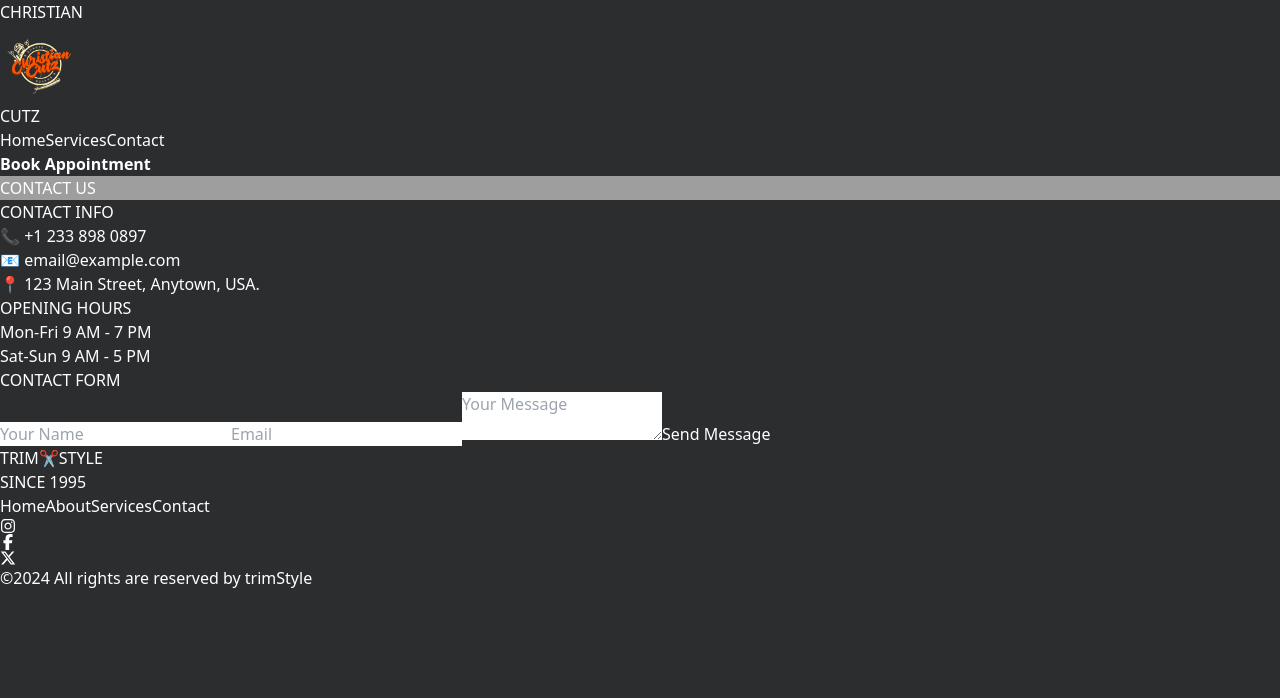
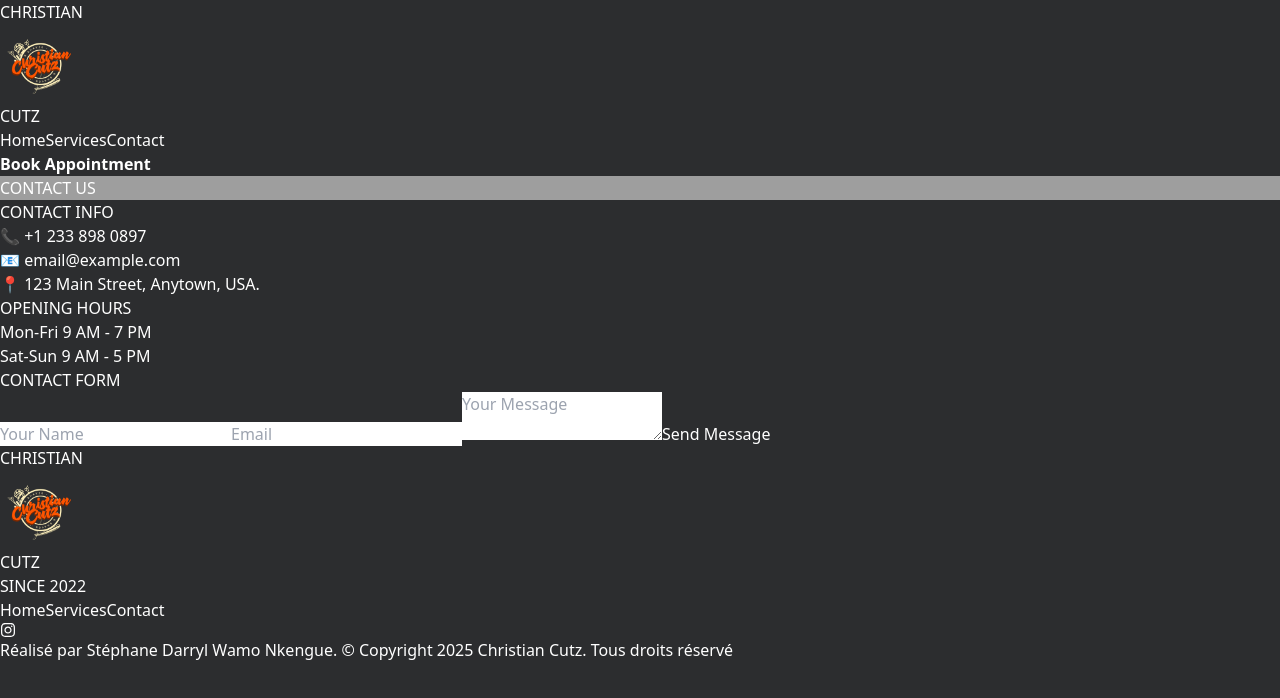
Before and after one commit to StephaneNkengue/ChristianCuts_barber, a Next.js app: page /contact in a window 1280 px wide. Shown: the top 698 px of the page. Built offline with nearby package versions, Linux system fonts and the light colour scheme; grey boxes are pictures that could not be loaded.

Commit message:
Modification des couleurs du header et du footer

```diff
--- a/src/app/components/footer.tsx
+++ b/src/app/components/footer.tsx
@@ -1,34 +1,49 @@
 import React from "react";
+import Link from "next/link";
+import Image from "next/image";
 import { FaInstagram, FaFacebookF, FaXTwitter } from "react-icons/fa6";
 
 export default function footer() {
   return (
-    <footer className="bg-black text-white py-10 text-center">
+    <footer className="bg-[#020202] text-white py-10 text-center">
       <div className="flex flex-col items-center space-y-4">
         {/* Logo */}
-        <div className="text-3xl font-bold flex items-center space-x-2">
-          <span>TRIM</span>
-          <span className="text-orange-500">✂</span>
-          <span>STYLE</span>
-        </div>
+        <Link href="/">
+          <div className="text-3xl font-bold flex items-center ">
+            <span className="text-white">CHRISTIAN</span>
+            <Image
+              src="/icons/Logo2.PNG"
+              width={80}
+              height={80}
+              alt="Picture of the author"
+            />
+            <span className="text-white">CUTZ</span>
+          </div>
+        </Link>
         <p className="text-gray-400">
-          SINCE <span className="font-semibold">1995</span>
+          SINCE <span className="font-semibold">2022</span>
         </p>
 
         {/* Navigation */}
         <nav className="flex space-x-6 text-gray-400">
-          <a href="#" className="hover:text-white">
+          <Link
+            href="/"
+            className="text-orange-500 transition duration-1000 ease-in-out"
+          >
             Home
-          </a>
-          <a href="#" className="hover:text-white">
-            About
-          </a>
-          <a href="#" className="hover:text-white">
+          </Link>
+          <Link
+            href="/service"
+            className="hover:text-orange-500  transition duration-1000 ease-in-out"
+          >
             Services
-          </a>
-          <a href="#" className="text-orange-500">
+          </Link>
+          <Link
+            href="/contact"
+            className="hover:text-orange-500  transition duration-1000 ease-in-out"
+          >
             Contact
-          </a>
+          </Link>
         </nav>
 
         {/* Social Icons */}
@@ -36,17 +51,18 @@ export default function footer() {
           <a href="#" className="hover:text-white">
             <FaInstagram />
           </a>
-          <a href="#" className="hover:text-white">
+          {/* <a href="#" className="hover:text-white">
             <FaFacebookF />
           </a>
           <a href="#" className="hover:text-white">
             <FaXTwitter />
-          </a>
+          </a> */}
         </div>
 
         {/* Copyright */}
         <p className="text-gray-500 text-sm">
-          ©2024 All rights are reserved by trimStyle
+          Réalisé par Stéphane Darryl Wamo Nkengue. © Copyright 2025 Christian
+          Cutz. Tous droits réservé
         </p>
       </div>
     </footer>
--- a/src/app/components/header.tsx
+++ b/src/app/components/header.tsx
@@ -4,7 +4,7 @@ import Image from "next/image";
 
 const header = () => {
   return (
-    <header className="bg-[#2C2D2F] text-white py-4 ">
+    <header className="bg-[#0c0c0c] text-white py-4 ">
       <div className="container mx-auto flex justify-evenly items-center px-6">
         <Link href="/">
           <div className="text-3xl font-bold flex items-center ">
--- a/src/app/contact/page.tsx
+++ b/src/app/contact/page.tsx
@@ -2,7 +2,7 @@ import React from "react";
 
 export default function contact() {
   return (
-    <div className="bg-gray-900 text-white">
+    <div className=" text-white">
       {/* Header */}
       <div
         className="relative w-full h-64 bg-cover bg-center flex items-center justify-center"
```
